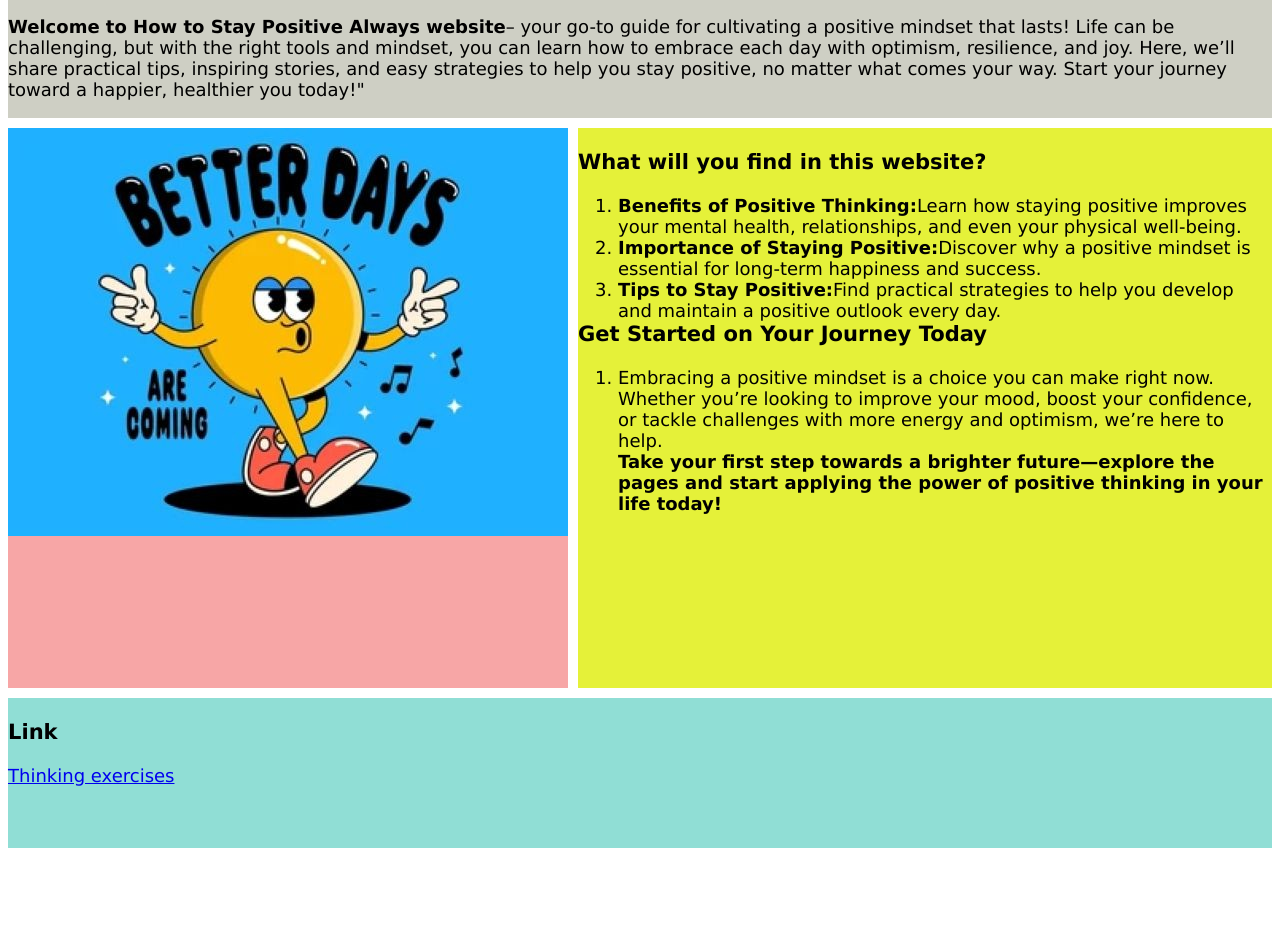
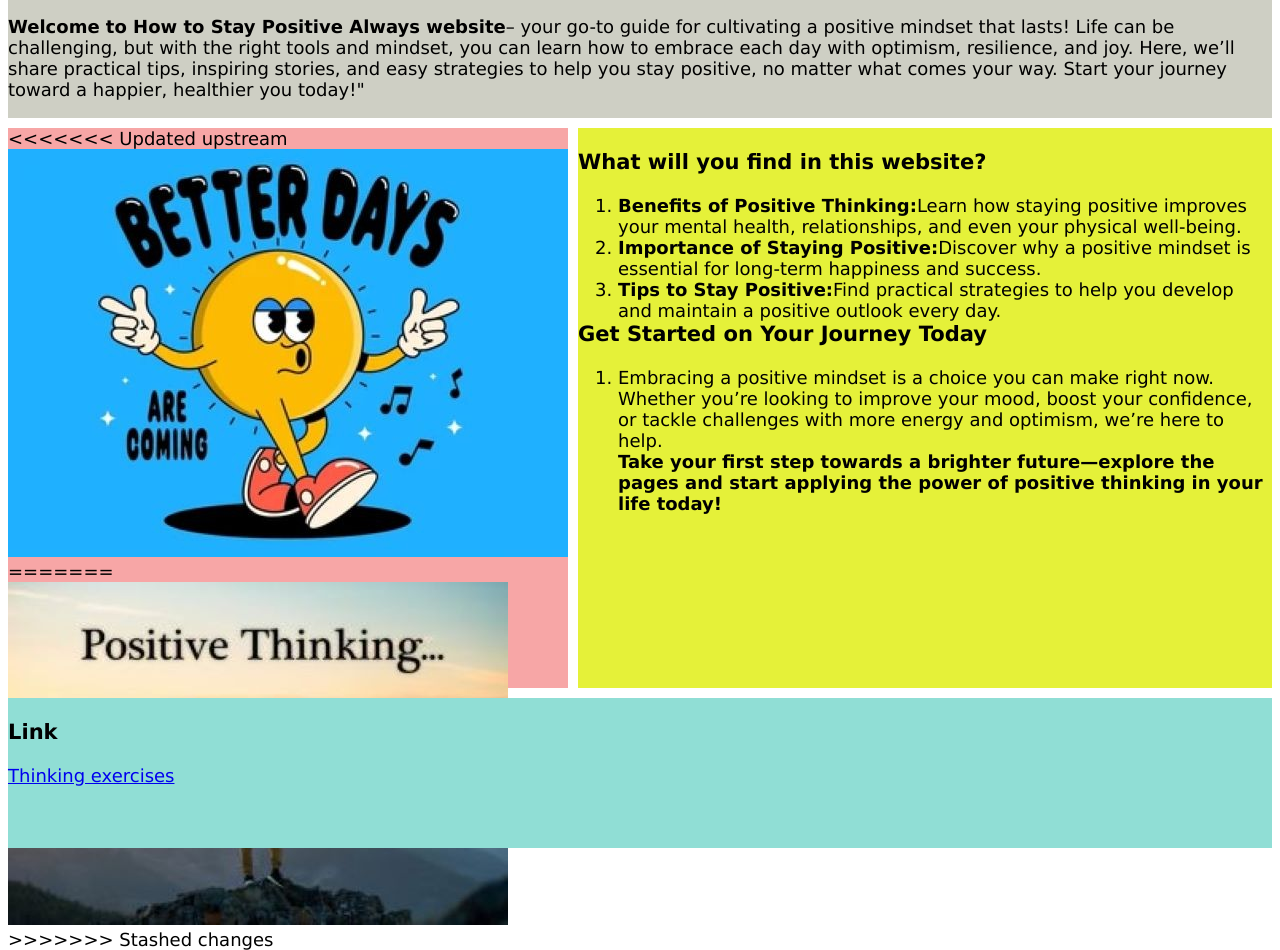
Before and after one commit to Aneeshjotk13/How-to-stay-positive-always-website, a plain HTML site: page index.html in a window 1280 px wide. Shown: the part 180-1130 px from the top of the page. Before the commit the page ends 1036 px from the top, so only its background shows below. Drawn offline with Linux system fonts and the light colour scheme.

Commit message:
made changes

```diff
--- a/index.html
+++ b/index.html
@@ -56,7 +56,11 @@
              </p>
         </div>
         <div class="box1">
+<<<<<<< Updated upstream
          <img src="abc.jpg" alt="homepic">
+=======
+        <img src="xyz.jpg"> </img>
+>>>>>>> Stashed changes
         </div>
         <div class="box2">
           <h3> What will you find in this website?</h3>
```
Also changed, not shown: ww.webp (added), xyz.jpg (added).
